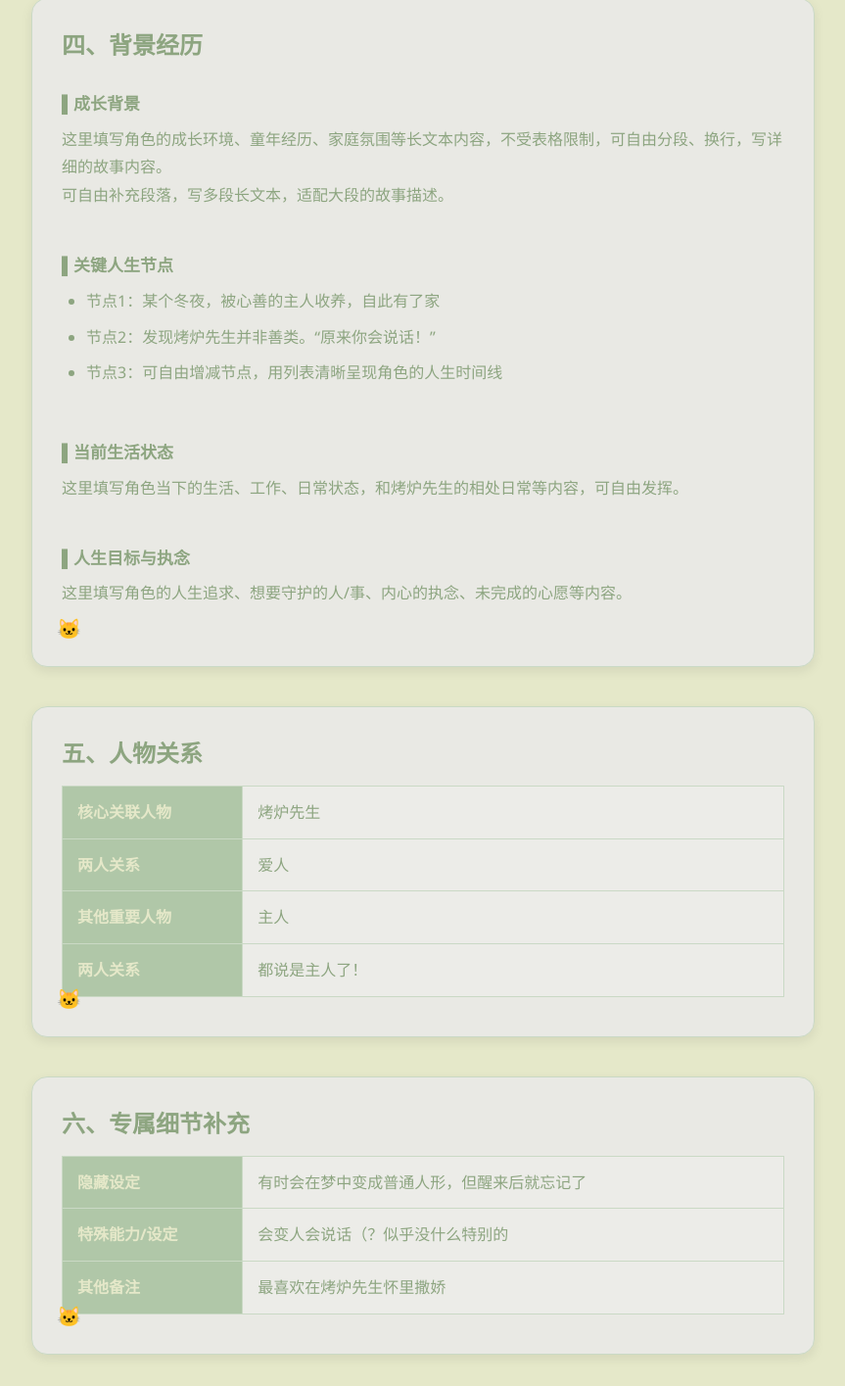
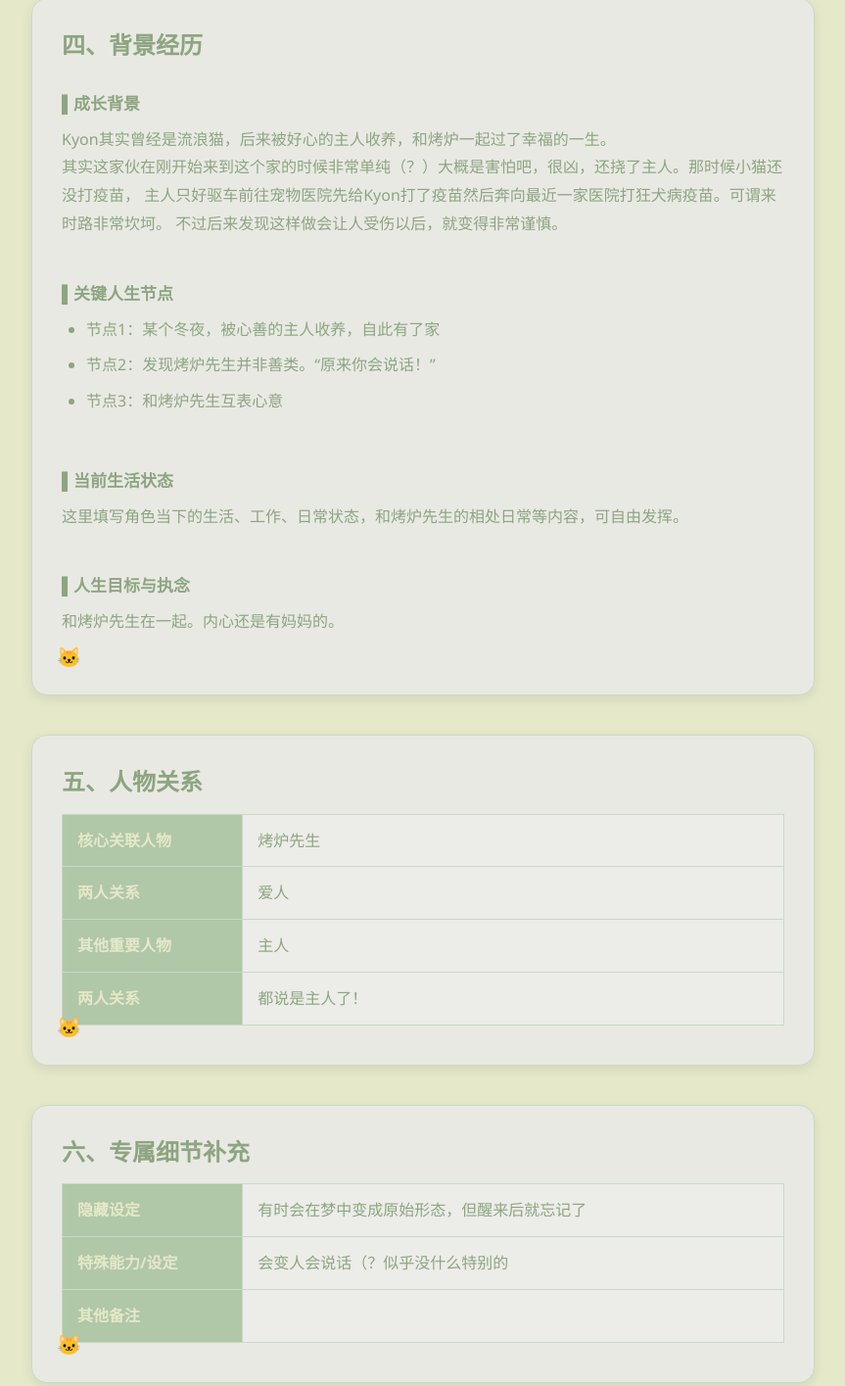
Before and after one commit to Stella-Lo/OC-webside, a plain HTML site: page Kyon.html in a window 1280 px wide. Shown: the part 1652-3067 px from the top of the page at 98% size, without its empty margins (208-1071 px from the left). Drawn offline with Linux system fonts and the light colour scheme.

Commit message:
Add files via upload

```diff
--- a/Kyon.html
+++ b/Kyon.html
@@ -115,8 +115,10 @@
             <!-- 板块1：成长背景（长文本自由书写） -->
             <div class="section-block">
                 <h3>▌成长背景</h3>
-                <p>这里填写角色的成长环境、童年经历、家庭氛围等长文本内容，不受表格限制，可自由分段、换行，写详细的故事内容。</p>
-                <p>可自由补充段落，写多段长文本，适配大段的故事描述。</p>
+                <p>Kyon其实曾经是流浪猫，后来被好心的主人收养，和烤炉一起过了幸福的一生。</p>
+                <p>其实这家伙在刚开始来到这个家的时候非常单纯（？）大概是害怕吧，很凶，还挠了主人。那时候小猫还没打疫苗，
+                    主人只好驱车前往宠物医院先给Kyon打了疫苗然后奔向最近一家医院打狂犬病疫苗。可谓来时路非常坎坷。
+                    不过后来发现这样做会让人受伤以后，就变得非常谨慎。</p>
             </div>
 
             <!-- 板块2：关键人生节点（时间线列表，清晰明了） -->
@@ -125,7 +127,8 @@
                 <ul>
                     <li>节点1：某个冬夜，被心善的主人收养，自此有了家</li>
                     <li>节点2：发现烤炉先生并非善类。“原来你会说话！”</li>
-                    <li>节点3：可自由增减节点，用列表清晰呈现角色的人生时间线</li>
+                    <li>节点3：和烤炉先生互表心意
+                    </li>
                 </ul>
             </div>
 
@@ -138,7 +141,7 @@
             <!-- 板块4：人生目标与执念 -->
             <div class="section-block">
                 <h3>▌人生目标与执念</h3>
-                <p>这里填写角色的人生追求、想要守护的人/事、内心的执念、未完成的心愿等内容。</p>
+                <p>和烤炉先生在一起。内心还是有妈妈的。</p>
             </div>
             <span class="corner-cat">🐱</span>
         </div>
@@ -173,7 +176,7 @@
             <table class="role-table">
                 <tr>
                     <th>隐藏设定</th>
-                    <td>有时会在梦中变成普通人形，但醒来后就忘记了</td> <!-- 这里填写不对外的隐藏人设、秘密 -->
+                    <td>有时会在梦中变成原始形态，但醒来后就忘记了</td> <!-- 这里填写不对外的隐藏人设、秘密 -->
                 </tr>
                 <tr>
                     <th>特殊能力/设定</th>
@@ -181,7 +184,7 @@
                 </tr>
                 <tr>
                     <th>其他备注</th>
-                    <td>最喜欢在烤炉先生怀里撒娇</td> <!-- 这里填写其他想要补充的设定 -->
+                    <td></td> <!-- 这里填写其他想要补充的设定 -->
                 </tr>
             </table>
             <span class="corner-cat">🐱</span>
@@ -201,19 +204,19 @@ const themeToggle = document.getElementById('themeToggle');
         const body = document.body;
         const savedTheme = localStorage.getItem('ocTheme');
 
-if(savedTheme === 'dark'){
+        if (savedTheme === 'dark') {
             body.classList.add('dark-mode');
             themeToggle.textContent = '切换浅色模式';
         }
 
         themeToggle.addEventListener('click', () => {
             body.classList.toggle('dark-mode');
-  if(body.classList.contains('dark-mode')){
+            if (body.classList.contains('dark-mode')) {
                 themeToggle.textContent = '切换浅色模式';
-    localStorage.setItem('ocTheme','dark');
-  }else{
+                localStorage.setItem('ocTheme', 'dark');
+            } else {
                 themeToggle.textContent = '切换深色模式';
-    localStorage.setItem('ocTheme','light');
+                localStorage.setItem('ocTheme', 'light');
             }
         });
     </script>
```
Also changed, not shown: index.html (+1 -1 lines), kaolu.html (+2 -2 lines). Lines whose indentation alone changed are shown as unchanged.
